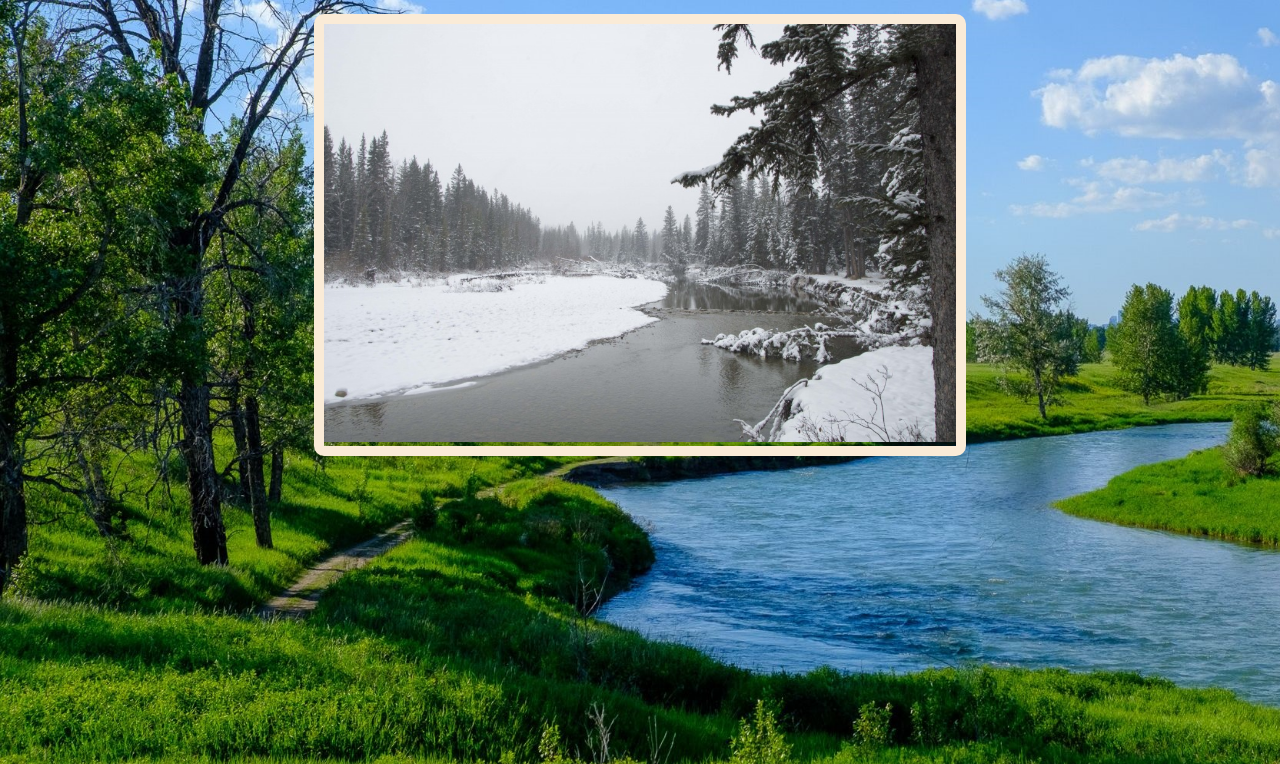
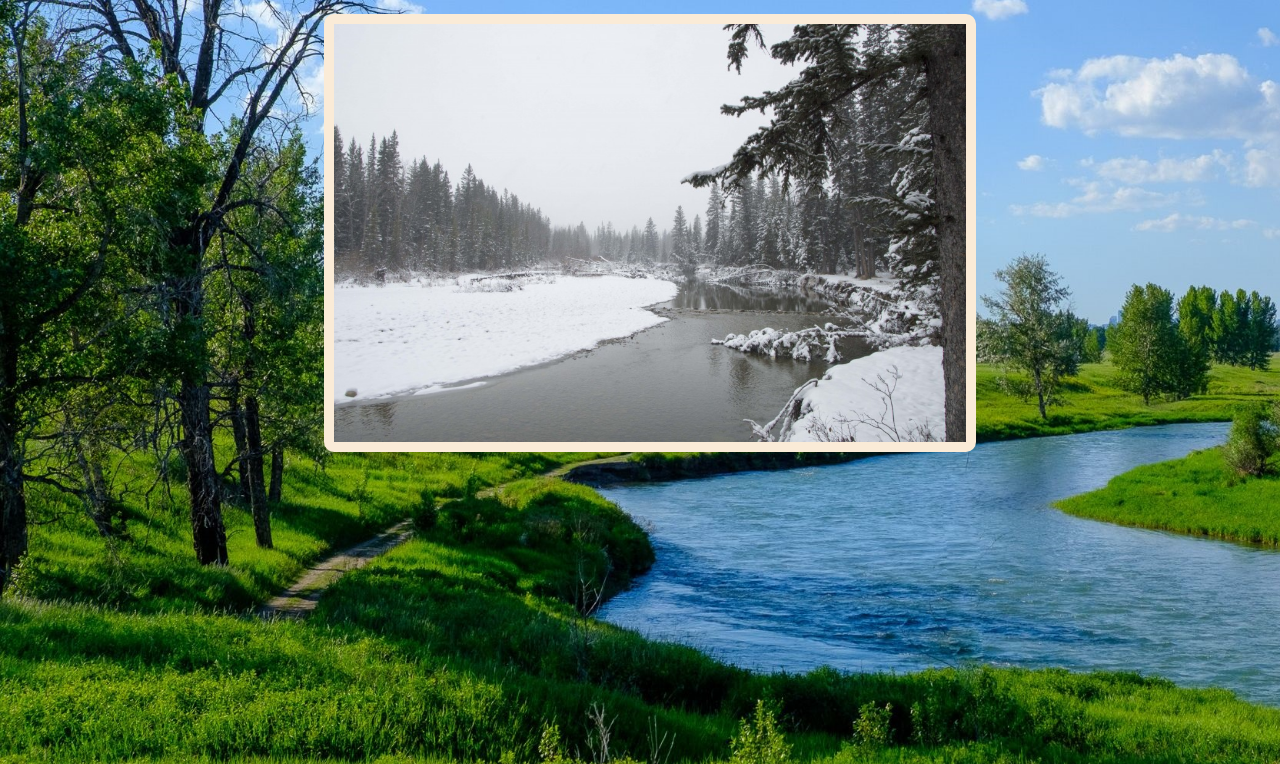
Before and after one commit to Dylan-Gordon/FishCreekParkWebsite, a plain HTML site: page bebo.html in a window 1280 px wide. Shown: the part 52-816 px from the top of the page. Drawn offline with Linux system fonts and the light colour scheme.

Commit message:
Fix border styling for image

```diff
--- a/styles.css
+++ b/styles.css
@@ -71,17 +71,18 @@ tr {
 
 div.image_container {
     max-width: 50%;
-    border: solid;
-    border-radius: 10px;
-    border-width: 10px;
-    border-color: antiquewhite;
+
     padding: 0;
-    text-align: center;
 }
 
 img.spotlight {
     max-width: 100%;
     min-width: 100%;
     padding: 0;
-
+    min-height: 100%;
+    max-height: 100%;
+    border: solid;
+    border-radius: 10px;
+    border-width: 10px;
+    border-color: antiquewhite;
 }
```
